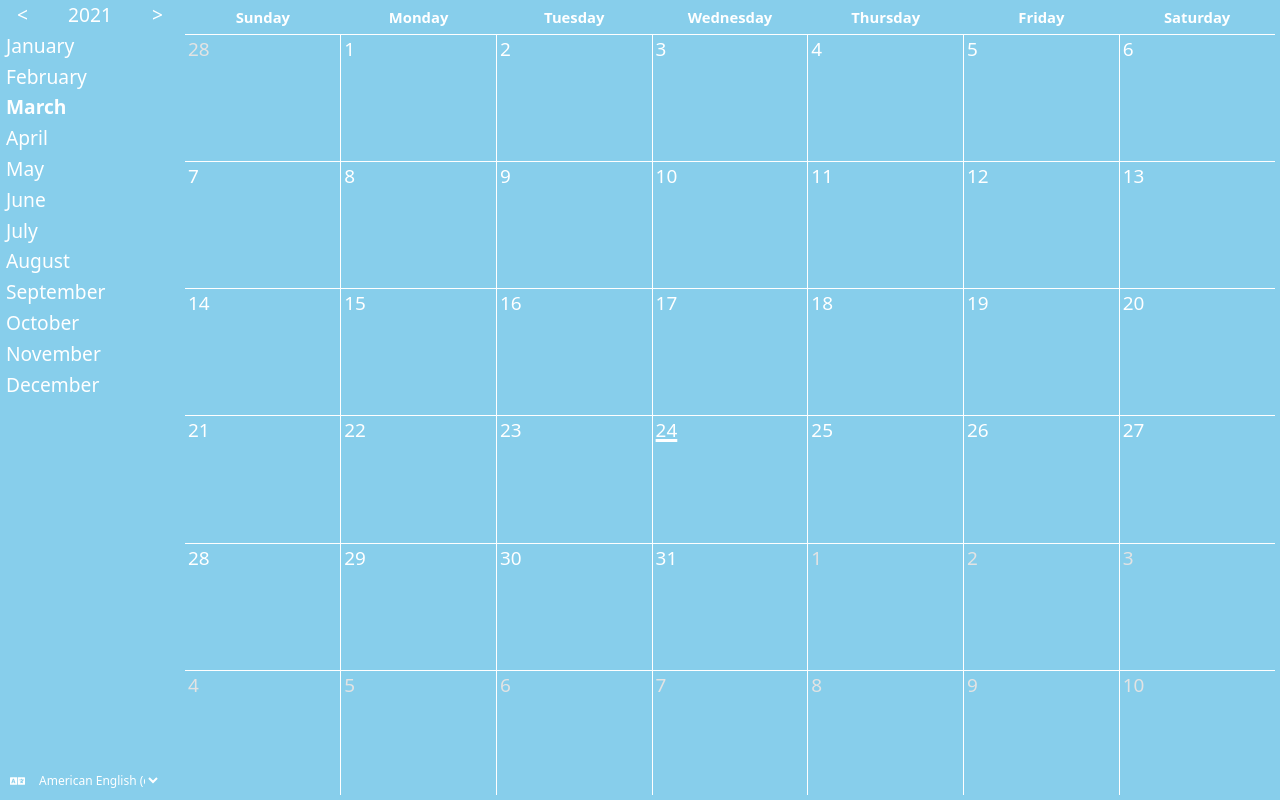
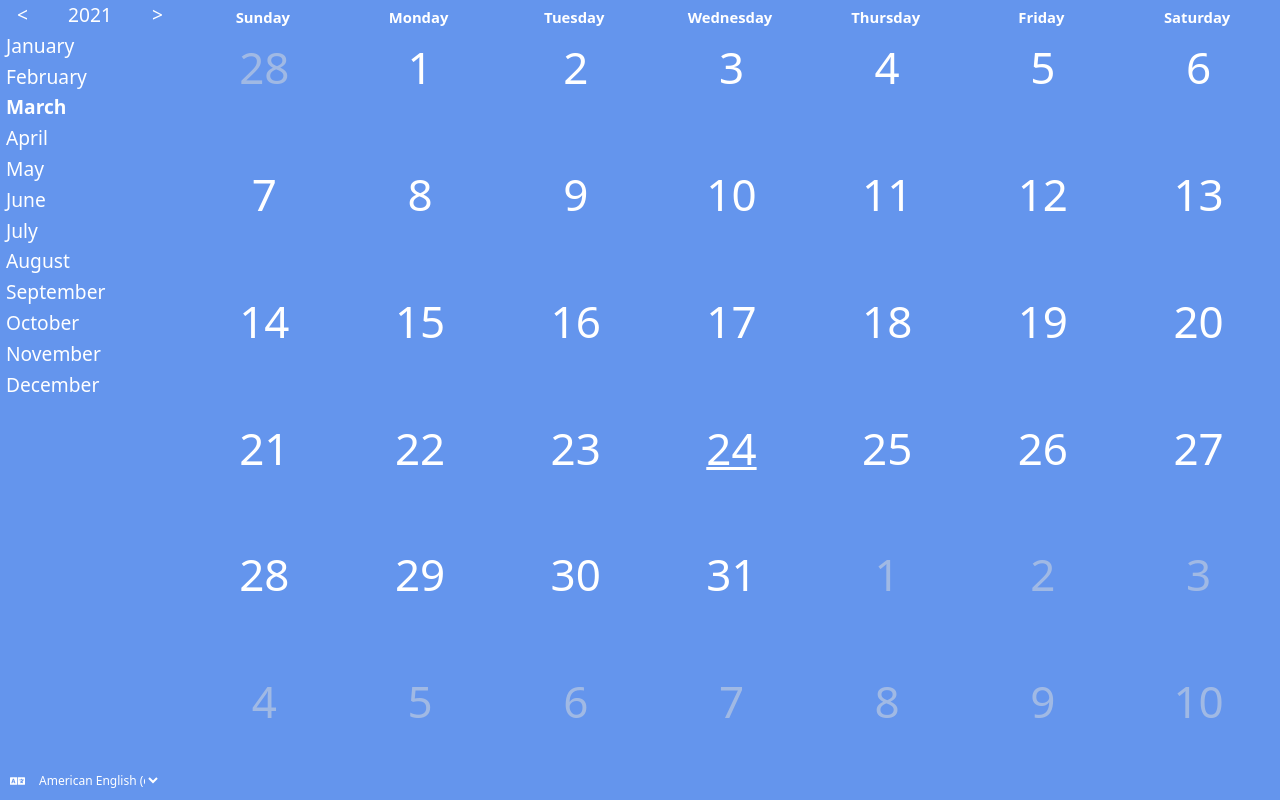
Before and after one commit to bxNice/JS-Calendar, a Flask app: page / in a window 1280 px wide. Run offline with Flask 2, Linux system fonts and the light colour scheme; some libraries are stand-ins or nearby versions.

Commit message:
Style adjustments

```diff
--- a/sass/main.scss
+++ b/sass/main.scss
@@ -1,6 +1,6 @@
-$bg-color: skyblue;
+$bg-color: cornflowerblue;
 $font-color: #fff;
-$greyed-font-color: #e3e3e3;
+$greyed-font-color: #ddd;
 
 $default-font-size: 12px;
 $font-stack: Verdana, Geneva, Tahoma, sans-serif;
@@ -163,6 +163,7 @@ body {
 
     * {
         color: inherit;
+        border: none;
     }
     &.active {
         width: calc(100% - 15vw);
@@ -182,8 +183,6 @@ body {
 
         th.weekday {
             height: 1vw;
-            border-left: none;
-            border-right: none;
         }
 
         .mobile-text {
@@ -195,12 +194,10 @@ body {
     }
     #cal-body {
         * {
-            font-size: calc(10px + 0.7vw);
+            font-size: calc(12px + 4vmin);
         }
 
         td.day {
-            border: 1px solid white;
-            border-bottom: none;
             vertical-align: top;
             padding: 0;
 
@@ -209,22 +206,12 @@ body {
             }
             &.not-this-month {
                 color: $greyed-font-color;
+                opacity: 50%;
             }
 
             .date {
                 padding-left: 3px;
-            }
-        }
-
-        tr.week {
-            td.day:nth-child(1) {
-                border-right: 1px solid white;
-                border-left: none;
-            }
-
-            td.day:last-child {
-                border-left: 1px solid white;
-                border-right: none;
+                text-align: center;
             }
         }
     }
--- a/static/css/main.css
+++ b/static/css/main.css
@@ -4,7 +4,7 @@ html {
 }
 
 body {
-  background-color: skyblue;
+  background-color: cornflowerblue;
   color: #fff;
 }
 
@@ -32,7 +32,7 @@ body {
   left: 0;
   z-index: 9999;
   transition: all 0.3s;
-  background: skyblue;
+  background: cornflowerblue;
 }
 #sidebar * {
   background: inherit;
@@ -99,7 +99,7 @@ body {
   padding: 0;
 }
 #sidebar .sidebar-footer .lang-selector option {
-  background: skyblue;
+  background: cornflowerblue;
 }
 #sidebar .sidebar-footer .lang-selector select {
   width: 79%;
@@ -132,6 +132,7 @@ body {
 }
 #calendar * {
   color: inherit;
+  border: none;
 }
 #calendar.active {
   width: calc(100% - 15vw);
@@ -147,8 +148,6 @@ body {
 }
 #calendar #cal-header th.weekday {
   height: 1vw;
-  border-left: none;
-  border-right: none;
 }
 #calendar #cal-header .mobile-text {
   display: none;
@@ -157,11 +156,9 @@ body {
   display: inline;
 }
 #calendar #cal-body * {
-  font-size: calc(10px + 0.7vw);
+  font-size: calc(12px + 4vmin);
 }
 #calendar #cal-body td.day {
-  border: 1px solid white;
-  border-bottom: none;
   vertical-align: top;
   padding: 0;
 }
@@ -169,18 +166,12 @@ body {
   text-decoration: solid underline 3px;
 }
 #calendar #cal-body td.day.not-this-month {
-  color: #e3e3e3;
+  color: #ddd;
+  opacity: 50%;
 }
 #calendar #cal-body td.day .date {
   padding-left: 3px;
-}
-#calendar #cal-body tr.week td.day:nth-child(1) {
-  border-right: 1px solid white;
-  border-left: none;
-}
-#calendar #cal-body tr.week td.day:last-child {
-  border-left: 1px solid white;
-  border-right: none;
+  text-align: center;
 }
 
 @media (max-width: 768px) {
@@ -224,7 +215,7 @@ body {
     border-bottom: 1px solid white;
   }
   #sidebar .sidebar-footer .lang-selector {
-    background: skyblue;
+    background: cornflowerblue;
   }
   #sidebar .sidebar-footer .lang-selector * {
     font-size: x-large;
```
Also changed, not shown: 1 other file.
